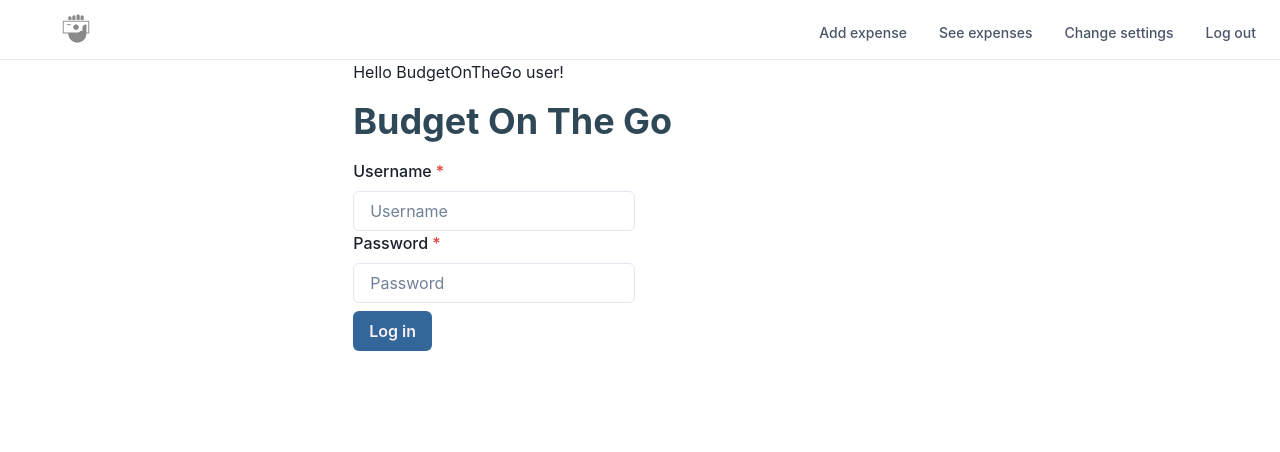
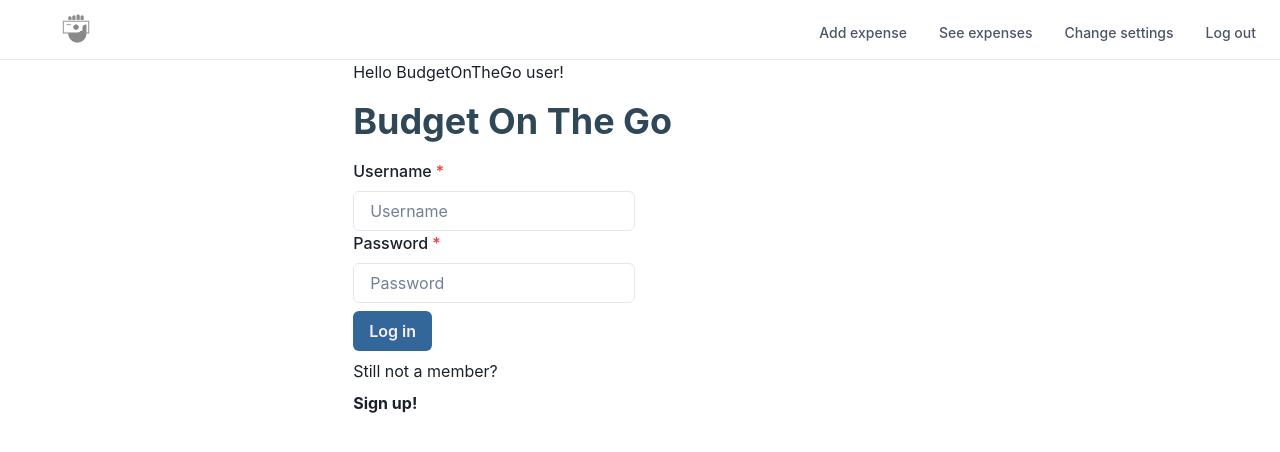
Before and after one commit to tlcoles/BudgetOnTheGo, a React (Create React App) app in the folder client/: page / in a window 1280 px wide. Shown: the top 452 px of the page. Built offline with nearby package versions, Linux system fonts and the light colour scheme.

Commit message:
Added a "Still not a member?" message to Login.js

```diff
--- a/client/src/pages/Login.js
+++ b/client/src/pages/Login.js
@@ -2,6 +2,7 @@ import React from "react";
 import GeneralButton from "../components/GeneralButton";
 import HeadingH1Component from "../components/Heading";
 import InputField from "../components/InputField";
+import { Stack, Text } from "@chakra-ui/react";
 
 const LoginPage = () => {
   const [username, setUsername] = React.useState("");
@@ -30,6 +31,12 @@ const LoginPage = () => {
         setValue={setPassword}
       />
       <GeneralButton buttonTitle={"Log in"} handleClick={login} />
+      <Stack>
+        <Text>Still not a member?</Text>
+        <Text>
+          <b>Sign up!</b>
+        </Text>
+      </Stack>
     </div>
   );
 };
```
